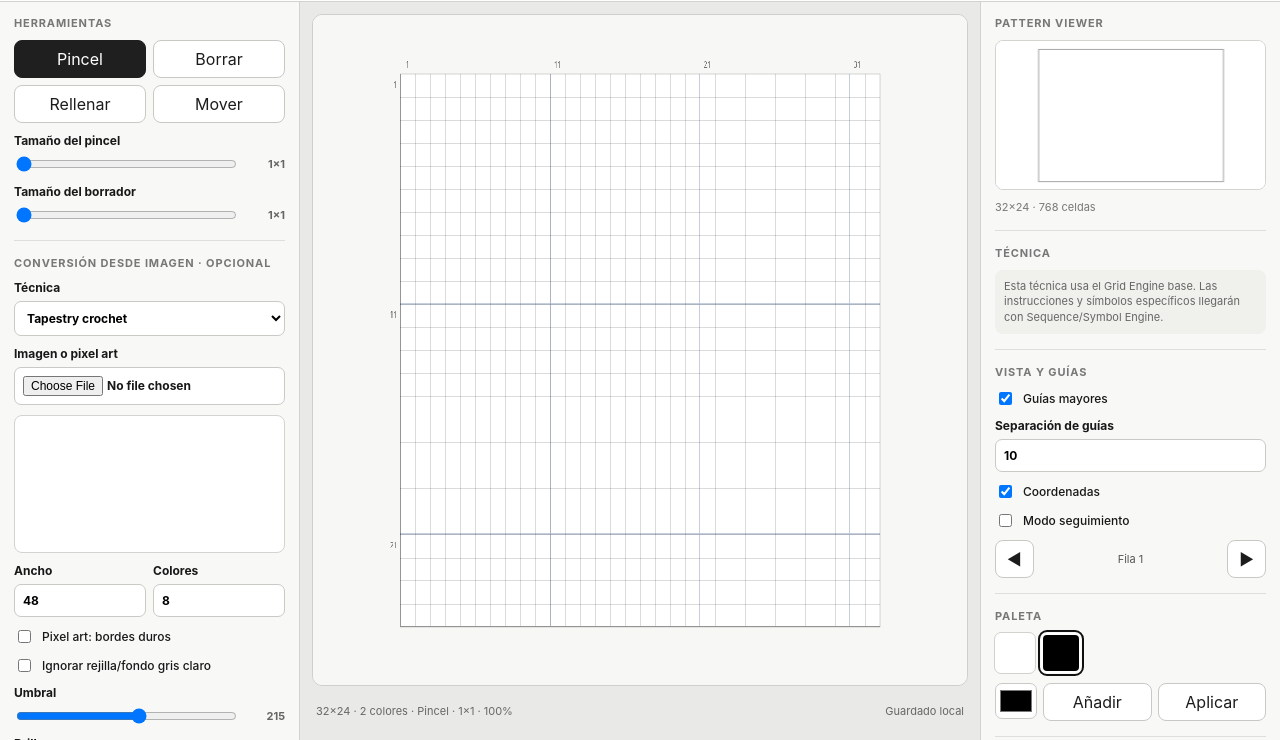
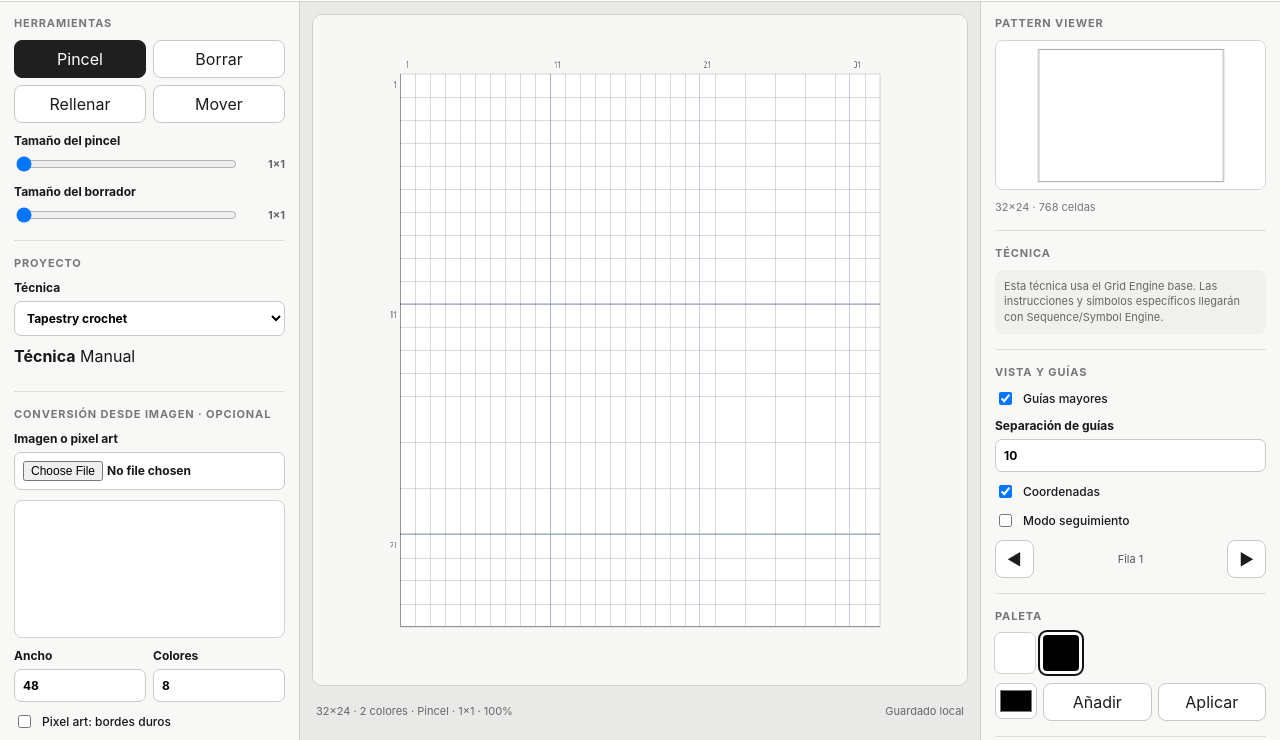
Before and after one commit to viccentebb-eng/OpenPattern, a website with bundled scripts: page web/index.html in a window 1280 px wide. Shown: the part 60-800 px from the top of the page. Built offline with nearby package versions, Linux system fonts and the light colour scheme.

Commit message:
fix: keep technique selector visible across source modes

```diff
--- a/web/index.html
+++ b/web/index.html
@@ -31,9 +31,18 @@
       <label>Tamaño del borrador<div class="range-row"><input id="eraserSize" type="range" min="1" max="12" value="1"><output id="eraserSizeValue">1×1</output></div></label>
     </section>
 
-    <section class="section conversion">
-      <div class="section-title">Conversion Studio</div>
+    <section class="section project-section">
+      <div class="section-title">Proyecto</div>
       <label>Técnica<select id="technique"></select></label>
+      <div class="technique-summary">
+        <strong id="techniqueName">Técnica</strong>
+        <span id="techniqueSourceMode" class="mode-badge">Manual</span>
+      </div>
+      <div id="techniqueSourceHelp" class="microcopy"></div>
+    </section>
+
+    <section class="section conversion" id="imageConversionPanel">
+      <div class="section-title">Conversión desde imagen</div>
       <label>Imagen o pixel art<input id="image" type="file" accept="image/*"></label>
       <canvas id="sourcePreview" width="256" height="138"></canvas>
       <div class="field-row">
```
